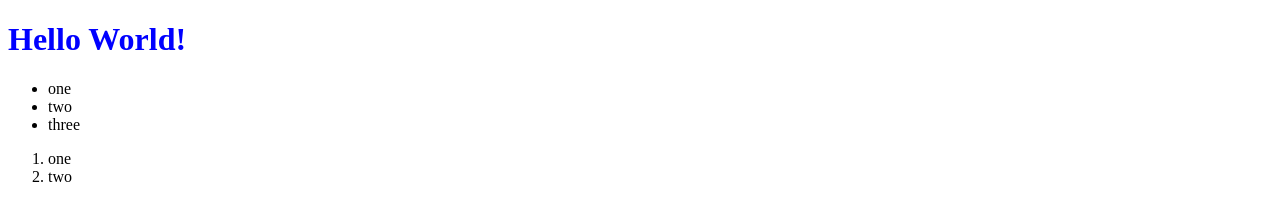
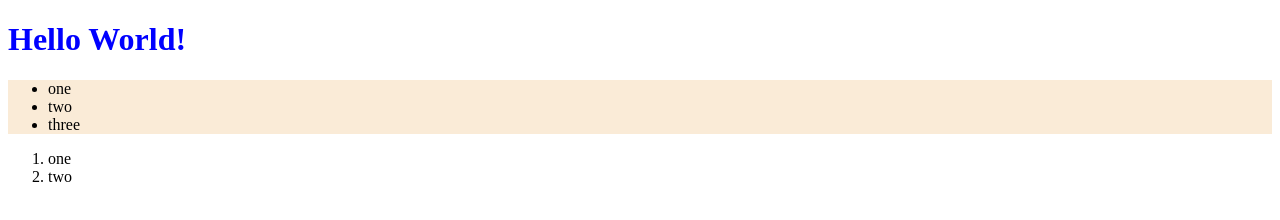
Before and after one commit to Equinoxnxx/my-app, a plain HTML site: page index.html in a window 1280 px wide. Drawn offline with Linux system fonts and the light colour scheme.

Commit message:
stylize ul element

```diff
--- a/style.css
+++ b/style.css
@@ -5,3 +5,7 @@ h1 {
 p {
   background-color: aqua;
 }
+
+ul {
+  background-color: antiquewhite;
+}
```
